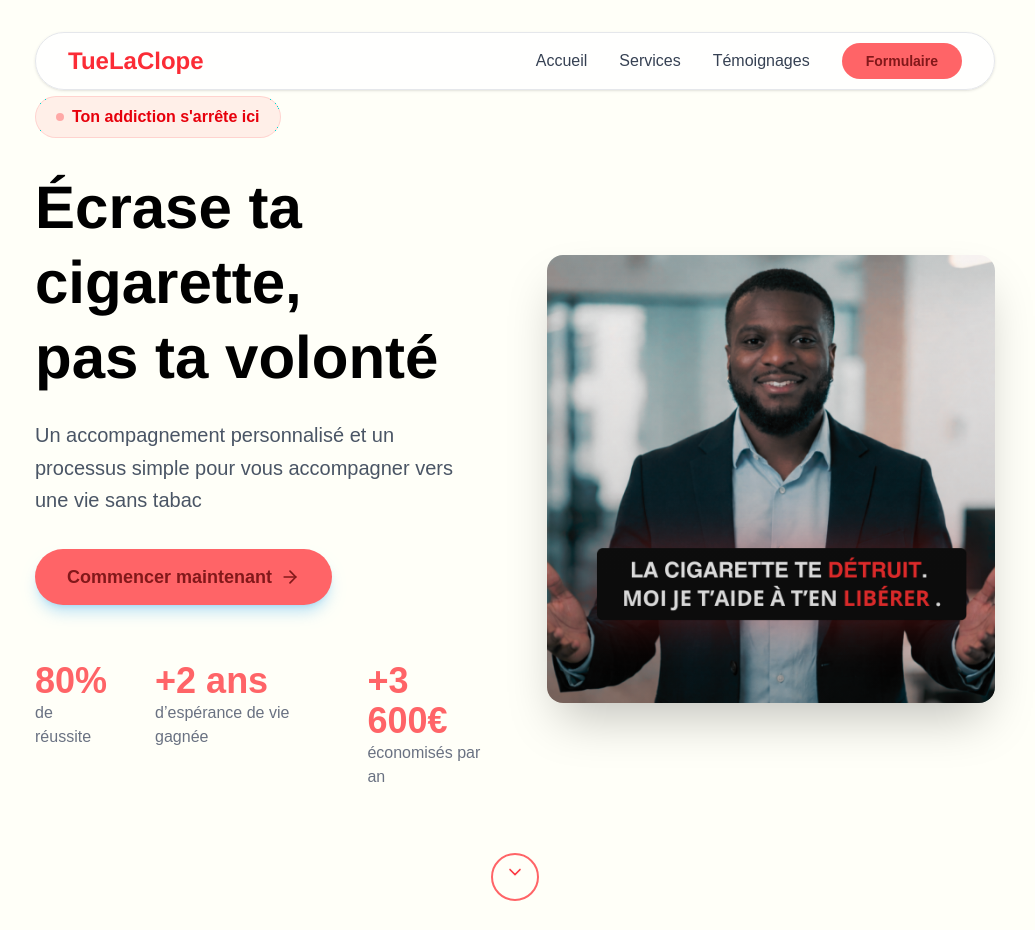
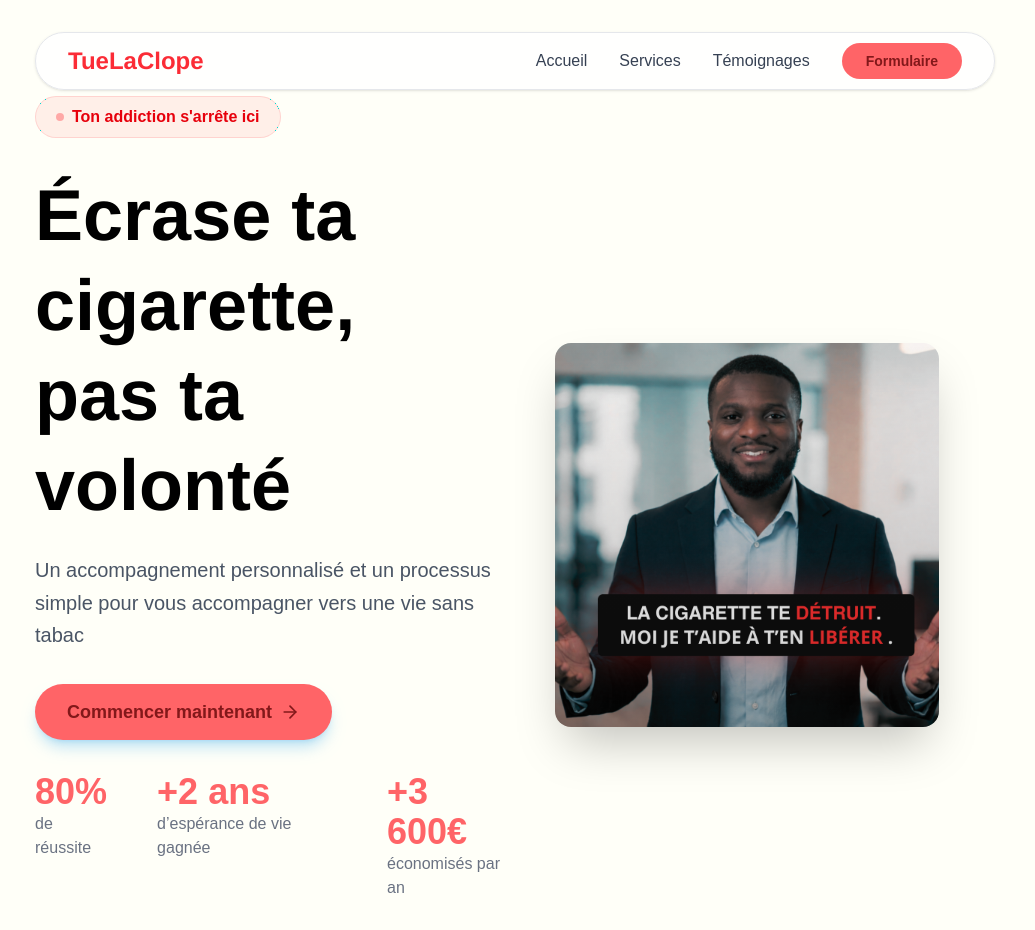
Before and after one commit to JarodT77/FranckSite, a Next.js app in the folder site/: page / in a window 1280 px wide. Shown: the top 930 px of the page, without its empty margins (125-1160 px from the left). Built offline with nearby package versions, Linux system fonts and the light colour scheme.

Commit message:
change hero size

```diff
--- a/site/app/components/hero.tsx
+++ b/site/app/components/hero.tsx
@@ -21,7 +21,7 @@ export default function Hero() {
         </p>
       </motion.div>
 
-      <div className="flex flex-col-reverse md:flex-row items-center gap-10 md:gap-16">
+      <div className="flex flex-col-reverse md:flex-row items-center gap-6 md:gap-10">
         {/* Texte */}
         <motion.div
           initial={{ opacity: 0, x: -40 }}
@@ -29,7 +29,7 @@ export default function Hero() {
           transition={{ duration: 0.6, delay: 0.2 }}
           className="w-full md:w-1/2"
         >
-          <h1 className="text-3xl md:text-5xl lg:text-6xl font-bold font-helvetica leading-tight">
+          <h1 className="text-3xl md:text-7xl font-bold font-helvetica leading-tight">
             Écrase ta cigarette,
             <br />
             <motion.span
@@ -66,7 +66,7 @@ export default function Hero() {
           </motion.div>
 
           {/* Stats */}
-          <div className="flex gap-6 md:gap-12 mt-10 md:mt-14">
+          <div className="flex gap-6 md:gap-12 mt-6 md:mt-8">
             {[
               { value: "80%", label: "de réussite" },
               { value: "+2 ans", label: "d\u2019espérance de vie gagnée" },
@@ -94,7 +94,7 @@ export default function Hero() {
           initial={{ opacity: 0, scale: 0.95 }}
           animate={{ opacity: 1, scale: 1 }}
           transition={{ duration: 0.7, delay: 0.3 }}
-          className="w-full md:w-1/2 relative rounded-2xl shadow-2xl overflow-hidden"
+          className="w-full md:w-2/5 relative rounded-2xl shadow-2xl overflow-hidden"
         >
           <Image
             src={franck}
@@ -111,7 +111,7 @@ export default function Hero() {
         initial={{ opacity: 0 }}
         animate={{ opacity: 1 }}
         transition={{ duration: 0.5, delay: 1.5 }}
-        className="flex justify-center mt-12 md:mt-16"
+        className="flex justify-center mt-6 md:mt-8"
       >
         <a
           href="#subject"
```
